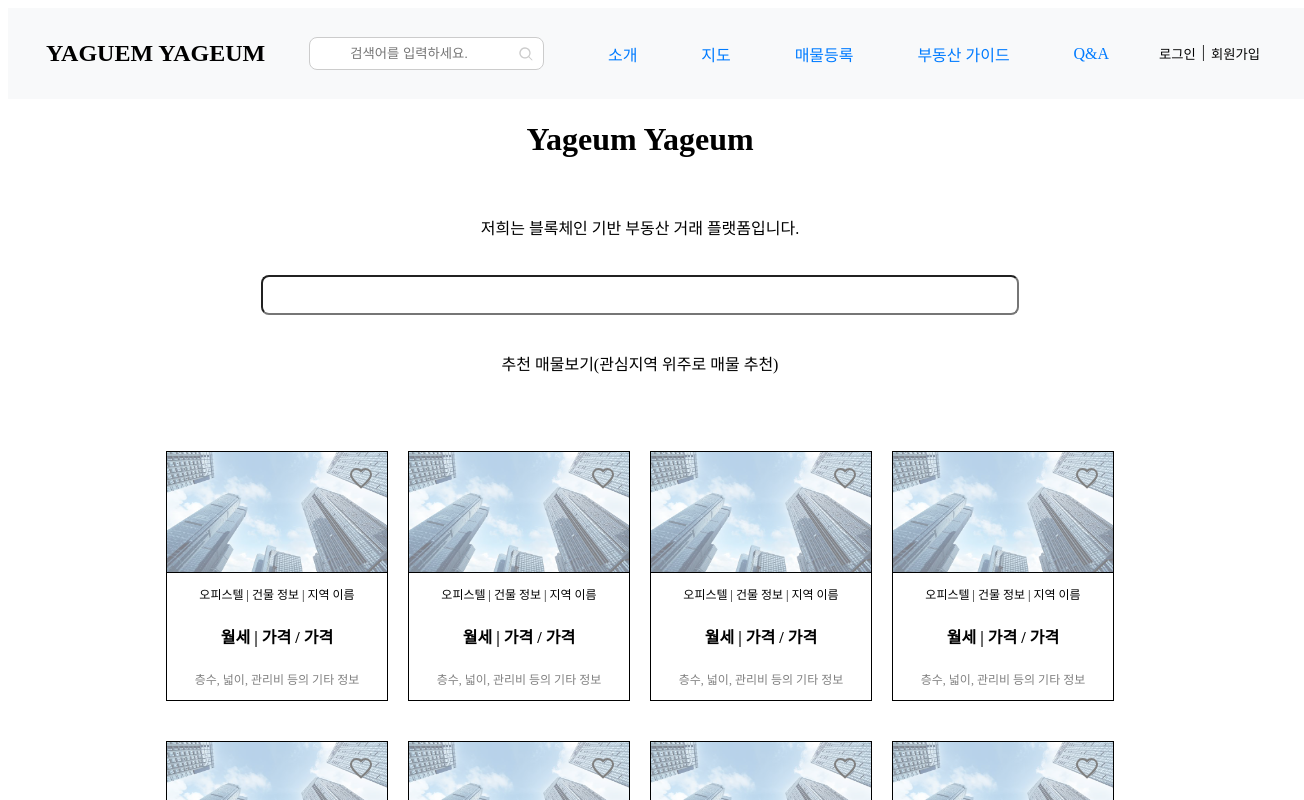
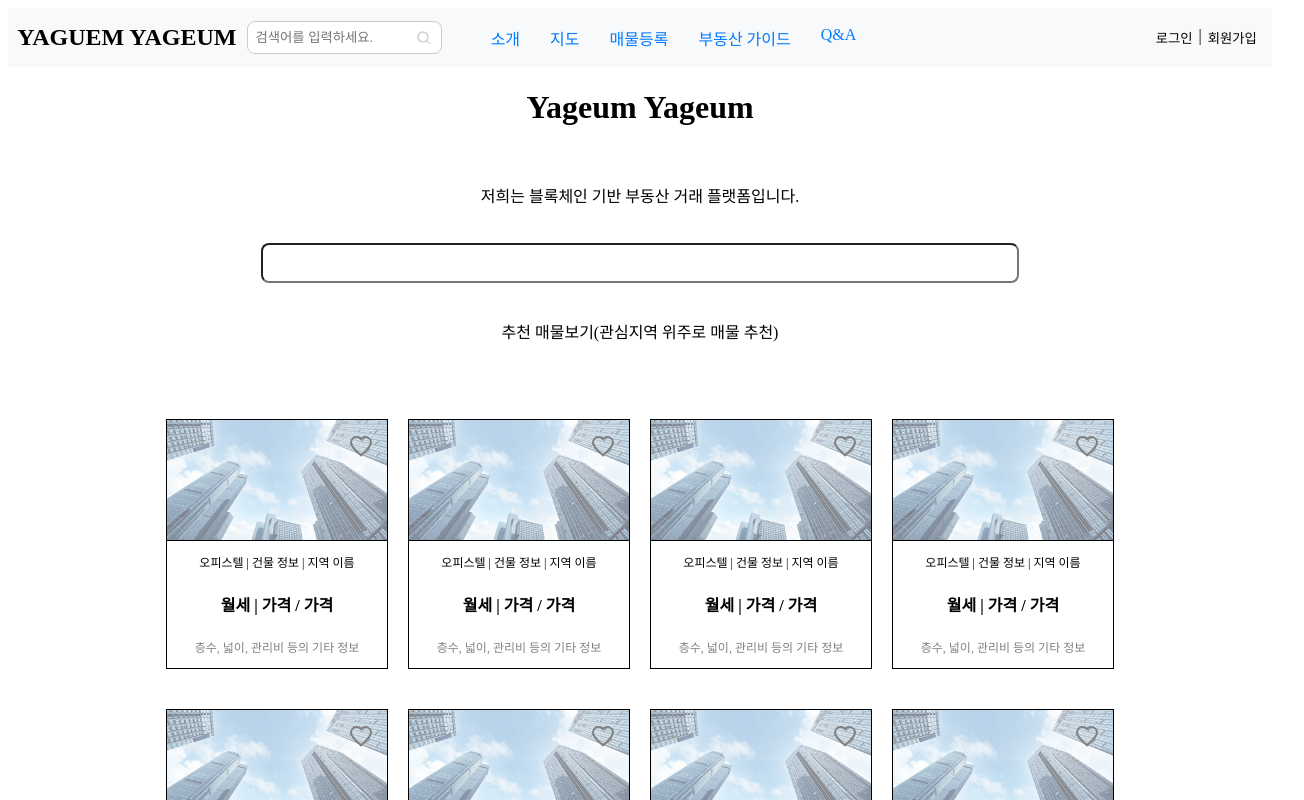
Before and after one commit to YAGEUM-YAGEUM/Yageum_Frontend, a Next.js app: page / in a window 1280 px wide. Shown: the top 800 px of the page, 1304 px wide, since content can reach past the window. Built offline with nearby package versions, Linux system fonts and the light colour scheme.

Commit message:
fix: 헤더 오류 수정

```diff
--- /dev/null
+++ b/src/components/common/Header.module.css
@@ -0,0 +1,73 @@
+.headerContainer {
+  width: 100%;
+  background-color: #f8f9fa;
+  display: flex;
+  justify-content: space-evenly;
+  align-items: center;
+}
+.inputContainer {
+  display: flex;
+  gap: 10px;
+}
+
+.logo {
+  font-size: 24px;
+  color: black;
+}
+
+.logo a {
+  text-decoration: none;
+  color: black;
+}
+
+.searchContainer {
+  position: relative;
+  display: flex;
+  align-items: center;
+}
+
+.searchInput {
+  padding: 0.5rem;
+  border: 1px solid #ccc;
+  border-radius: 8px;
+  outline: none;
+}
+
+.searchIcon {
+  position: absolute;
+  right: 10px;
+  width: 16px;
+  height: 16px;
+  fill: #ccc;
+}
+
+.userContainer {
+  display: flex;
+}
+.navigation {
+  display: flex;
+  gap: 30px;
+  width: 650px;
+}
+.navigation li {
+  list-style: none;
+}
+
+.navigation a {
+  text-decoration: none;
+  color: #007bff;
+}
+
+.navigation a:hover {
+  text-decoration: underline;
+}
+
+.button {
+  border-style: none;
+  background-color: transparent;
+}
+
+.button a {
+  color: inherit;
+  text-decoration: none;
+}
--- a/src/components/common/Header.tsx
+++ b/src/components/common/Header.tsx
@@ -1,108 +1,55 @@
 import Link from 'next/link';
-import styled from 'styled-components';
-
-const HeaderContainer = styled.header`
-  width: 100%;
-  background-color: #f8f9fa;
-  padding: 1rem;
-  display: flex;
-  justify-content: space-around;
-  align-items: center;
-`;
-
-const Logo = styled.h1`
-  font-size: 24px;
-  color: black;
-
-  a {
-    text-decoration: none;
-    color: black;
-  }
-`;
-
-const SearchContainer = styled.div`
-  position: relative;
-  display: flex;
-  align-items: center;
-`;
-
-const SearchInput = styled.input`
-  padding: 0.5rem 1rem 0.5rem 2.5rem;
-  border: 1px solid #ccc;
-  border-radius: 8px;
-  outline: none;
-`;
-
-const SearchIcon = styled.svg`
-  position: absolute;
-  right: 10px;
-  width: 16px;
-  height: 16px;
-  fill: #ccc;
-`;
-
-const UserContainer = styled.div`
-  display: flex;
-`;
-
-const Navigation = styled.nav`
-  a {
-    margin-left: 20px;
-    text-decoration: none;
-    color: #007bff;
-    &:hover {
-      text-decoration: underline;
-    }
-  }
-`;
-
-const Button = styled.button`
-  border-style: none;
-  background-color: transparent;
-
-  a {
-    color: inherit; // 버튼 색상 상속
-    text-decoration: none; // 밑줄 없애기
-  }
-`;
+import styles from './Header.module.css';
 
 function Header() {
   return (
-    <HeaderContainer>
-      <Logo>
+    <header className={styles.headerContainer}>
+      <div className={styles.inputContainer}>
+        <h1 className={styles.logo}>
           <Link href="/">YAGUEM YAGEUM</Link>
-      </Logo>
-      <SearchContainer>
-        <SearchIcon xmlns="http://www.w3.org/2000/svg" viewBox="0 0 24 24">
+        </h1>
+        <div className={styles.searchContainer}>
+          <svg
+            className={styles.searchIcon}
+            xmlns="http://www.w3.org/2000/svg"
+            viewBox="0 0 24 24"
+          >
             <path d="M21.53 20.47l-4.6-4.6a8.49 8.49 0 1 0-1.06 1.06l4.6 4.6a.75.75 0 0 0 1.06-1.06zM10.5 17a6.5 6.5 0 1 1 6.5-6.5 6.51 6.51 0 0 1-6.5 6.5z" />
-        </SearchIcon>
-        <SearchInput type="text" placeholder="검색어를 입력하세요." />
-      </SearchContainer>
-      <Navigation>
+          </svg>
+          <input
+            className={styles.searchInput}
+            type="text"
+            placeholder="검색어를 입력하세요."
+          />
+        </div>
+      </div>
+      <ul className={styles.navigation}>
+        <li>
           <Link href="/about">소개</Link>
-      </Navigation>
-      <Navigation>
+        </li>
+        <li>
           <Link href="/map">지도</Link>
-      </Navigation>
-      <Navigation>
+        </li>
+        <li>
           <Link href="/register">매물등록</Link>
-      </Navigation>
-      <Navigation>
+        </li>
+        <li>
           <Link href="/guide">부동산 가이드</Link>
-      </Navigation>
-      <Navigation>
+        </li>
+        <li>
           <Link href="/qa">Q&A</Link>
-      </Navigation>
-      <UserContainer>
-        <Button>
+        </li>
+      </ul>
+      <div className={styles.userContainer}>
+        <button type="button" className={styles.button}>
           <Link href="/login">로그인 </Link>
-        </Button>
+        </button>
         |
-        <Button>
+        <button type="button" className={styles.button}>
           <Link href="/signup">회원가입</Link>
-        </Button>
-      </UserContainer>
-    </HeaderContainer>
+        </button>
+      </div>
+    </header>
   );
 }
 
```
Lines whose indentation alone changed are shown as unchanged.
